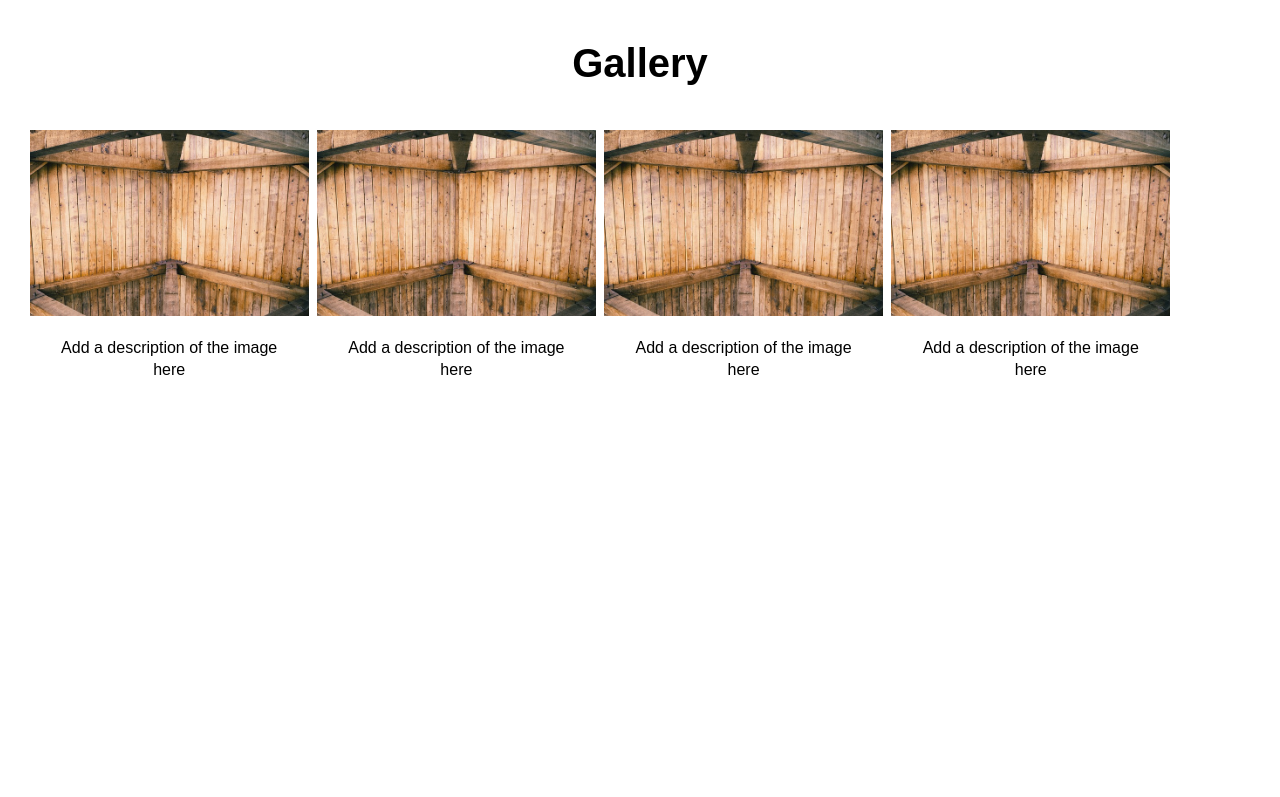
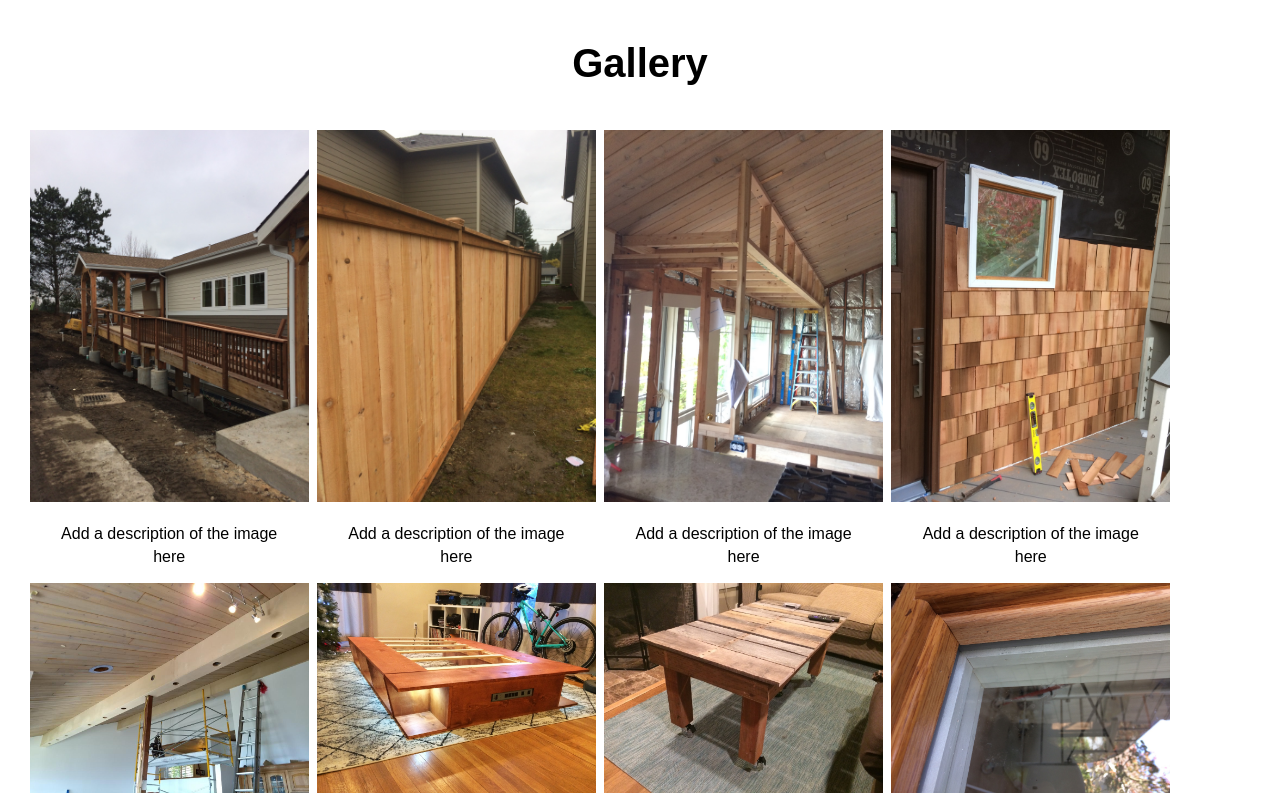
Before and after one commit to allie-rae/jons-construction-website, a plain HTML site: page index.html in a window 1280 px wide. Shown: the part 2003-2800 px from the top of the page. Before the commit the page ends 2400 px from the top, so only its background shows below. Drawn offline with Linux system fonts and the light colour scheme; a web font is replaced by a local one.

Commit message:
dummy gallery images replaced with real images

```diff
--- a/css/gallery.css
+++ b/css/gallery.css
@@ -20,7 +20,6 @@ div.desc {
 
 .responsive {
   padding: 0 4px;
-  float: left;
   width: 24.99999%;
   margin: 0;
 }
@@ -54,4 +53,6 @@ div.desc {
   max-width: 1200px;
   width: 100%;
   padding: 0 2%;
+  display: flex;
+  flex-wrap: wrap;
 }
--- a/css/menu.css
+++ b/css/menu.css
@@ -51,7 +51,7 @@ body {
 }
 
 .showcase h1 {
-  font-size: 4rem;
+  font-size: 3.5rem;
 }
 
 .showcase p {
--- a/css/services.css
+++ b/css/services.css
@@ -45,12 +45,15 @@
   justify-content: center;
   align-items: flex-start;
   flex-direction: column;
+  /* padding: 5%; */
 }
 
 .image-background > div {
   background-color: rgba(255, 255, 255, 0.85);
   align-items: center;
+  text-align: center;
   font-size: 1.3rem;
+  padding: 5%;
 }
 
 .large-inner > div > a {
--- a/index.html
+++ b/index.html
@@ -23,8 +23,8 @@
                 <div>
                     <ul>
                         <li><a href="#">Home</a></li>
-                        <li><a href="#">About</a></li>
                         <li><a href="#">Services</a></li>
+                        <li><a href="#">Gallery</a></li>
                         <li><a href="#">Contact</a></li>
                     </ul>
                 </div>
@@ -102,32 +102,64 @@
     <div class="gallery-container">
         <div class="responsive">
             <div class="gallery">
-                <a target="_blank" href="images/ceiling.jpg">
-                    <img src="images/ceiling.jpg" alt="Cinque Terre" width="600" height="400">
+                <a target="_blank" href="images/gallery-ramp-min.jpg">
+                    <img src="images/gallery-ramp-min.jpg" alt="Ramp" width="600" height="400">
                 </a>
                 <div class="desc">Add a description of the image here</div>
             </div>
         </div>
         <div class="responsive">
             <div class="gallery">
-                <a target="_blank" href="images/ceiling.jpg">
-                    <img src="images/ceiling.jpg" alt="Forest" width="600" height="400">
+                <a target="_blank" href="images/gallery-fence-min.jpg">
+                    <img src="images/gallery-fence-min.jpg" alt="Fence" width="600" height="400">
                 </a>
                 <div class="desc">Add a description of the image here</div>
             </div>
         </div>
         <div class="responsive">
             <div class="gallery">
-                <a target="_blank" href="images/ceiling.jpg">
-                    <img src="images/ceiling.jpg" alt="Northern Lights" width="600" height="400">
+                <a target="_blank" href="images/gallery-remodel-min.jpg">
+                    <img src="images/gallery-remodel-min.jpg" alt="Ceiling remodel" width="600" height="400">
                 </a>
                 <div class="desc">Add a description of the image here</div>
             </div>
         </div>
         <div class="responsive">
             <div class="gallery">
-                <a target="_blank" href="images/ceiling.jpg">
-                    <img src="images/ceiling.jpg" alt="Mountains" width="600" height="400">
+                <a target="_blank" href="images/gallery-siding-min.jpg">
+                    <img src="images/gallery-siding-min.jpg" alt="Siding" width="600" height="400">
+                </a>
+                <div class="desc">Add a description of the image here</div>
+            </div>
+        </div>
+        <div class="responsive">
+            <div class="gallery">
+                <a target="_blank" href="images/gallery-beam-min.jpg">
+                    <img src="images/gallery-beam-min.jpg" alt="Beam" width="600" height="400">
+                </a>
+                <div class="desc">Add a description of the image here</div>
+            </div>
+        </div>
+        <div class="responsive">
+            <div class="gallery">
+                <a target="_blank" href="images/gallery-bedframe-min.jpg">
+                    <img src="images/gallery-bedframe-min.jpg" alt="Custom bedframe" width="600" height="400">
+                </a>
+                <div class="desc">Add a description of the image here</div>
+            </div>
+        </div>
+        <div class="responsive">
+            <div class="gallery">
+                <a target="_blank" href="images/gallery-coffee-table-min.jpg">
+                    <img src="images/gallery-coffee-table-min.jpg" alt="Rustic coffee table" width="600" height="400">
+                </a>
+                <div class="desc">Add a description of the image here</div>
+            </div>
+        </div>
+        <div class="responsive">
+            <div class="gallery">
+                <a target="_blank" href="images/gallery-window-min.jpg">
+                    <img src="images/gallery-window-min.jpg" alt="Custom window" width="600" height="400">
                 </a>
                 <div class="desc">Add a description of the image here</div>
             </div>
```
Also changed, not shown: images/bathroom-2.jpg (deleted), images/gallery-beam-min.jpg (added), images/gallery-bedframe-min.jpg (added), images/gallery-coffee-table-min.jpg (added), images/gallery-fence-min.jpg (added), images/gallery-ramp-min.jpg (added), images/gallery-remodel-min.jpg (added), images/gallery-siding-min.jpg (added), images/gallery-window-min.jpg (added), 3 other files.
